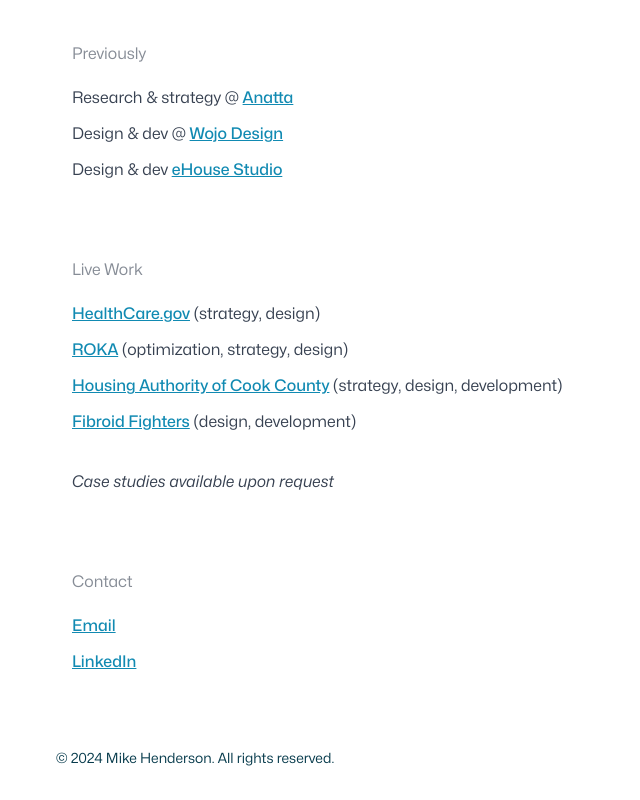
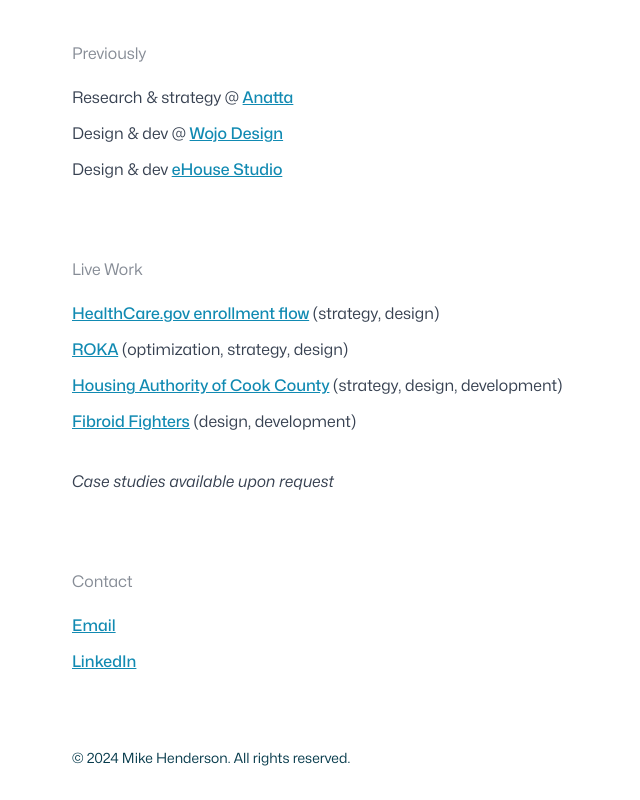
Before and after one commit to mathfordogs/mathfordogs.github.io, an Astro site: page / in a window 1280 px wide. Shown: the part 628-1428 px from the top of the page, without its empty margins (0-640 px from the left). Built offline with nearby package versions, Linux system fonts and the light colour scheme; Astro itself is replaced by a stand-in of ours.

Commit message:
Footer fix

```diff
--- a/src/pages/index.astro
+++ b/src/pages/index.astro
@@ -47,7 +47,7 @@ const allProjects = await getCollection("projects");
 				<div class="w-full">
 				<h5 class="mb-4 opacity-60">Live Work</h5>
 				<ul class="list-none m-0 p-0">
-					<li class="p-0"><a href="https://healthcare.gov/see-plans" target="_blank" class="text-lightBlue">HealthCare.gov</a> (strategy, design)</li>
+					<li class="p-0"><a href="https://healthcare.gov/see-plans" target="_blank" class="text-lightBlue">HealthCare.gov enrollment flow</a> (strategy, design)</li>
 					<li class="p-0"><a href="https://roka.com" target="_blank" class="text-lightBlue">ROKA</a> (optimization, strategy, design)</li>
 					<li class="p-0"><a href="https://thehacc.org" target="_blank" class="text-lightBlue">Housing Authority of Cook County</a> (strategy, design, development)</li>
 					<li class="p-0"><a href="https://fibroidfighters.org" target="_blank" class="text-lightBlue">Fibroid Fighters</a> (design, development)</li>
@@ -71,7 +71,7 @@ const allProjects = await getCollection("projects");
 		</section>
 
 		<footer>
-			<div class="container px-4 pb-8 text-sm">
+			<div class="container px-4 md:px-8 pb-8 text-sm">
 			&copy; 2024 Mike Henderson. All rights reserved.
 			</div>
 		</footer>
```
